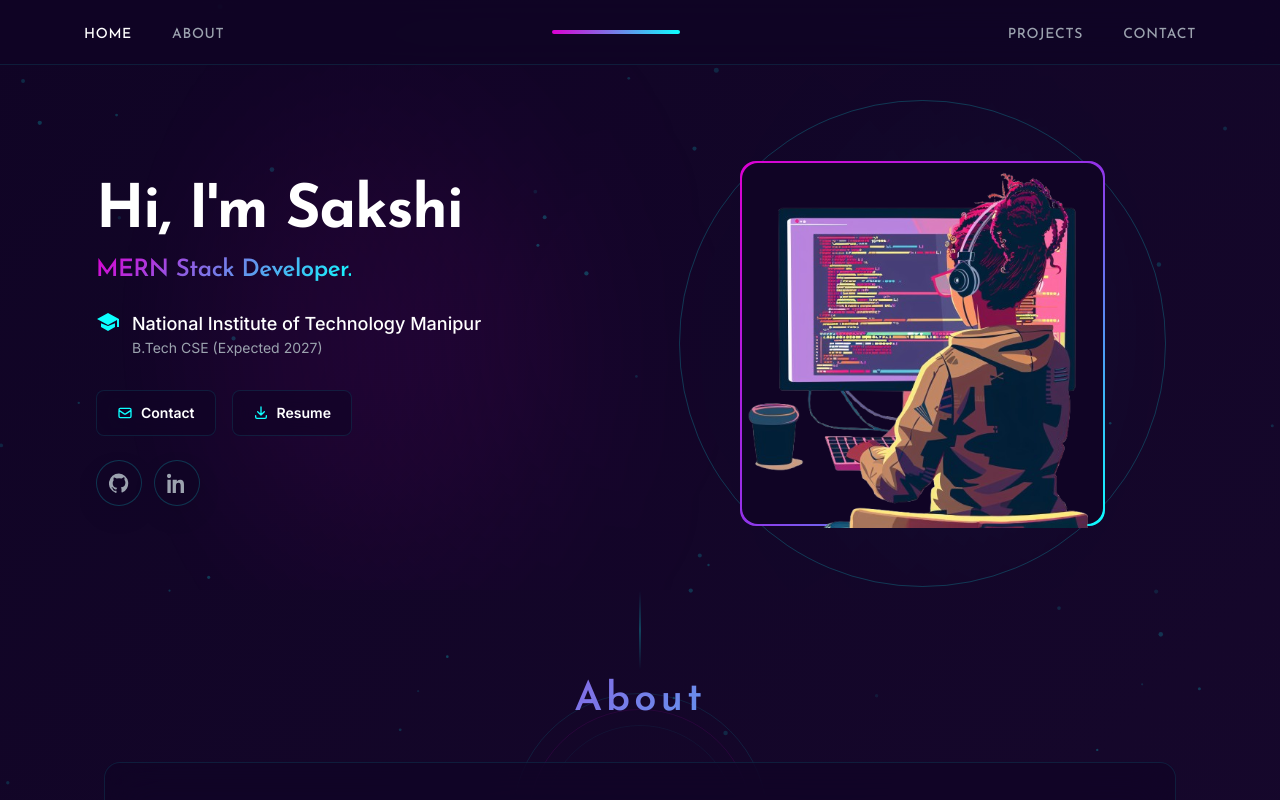
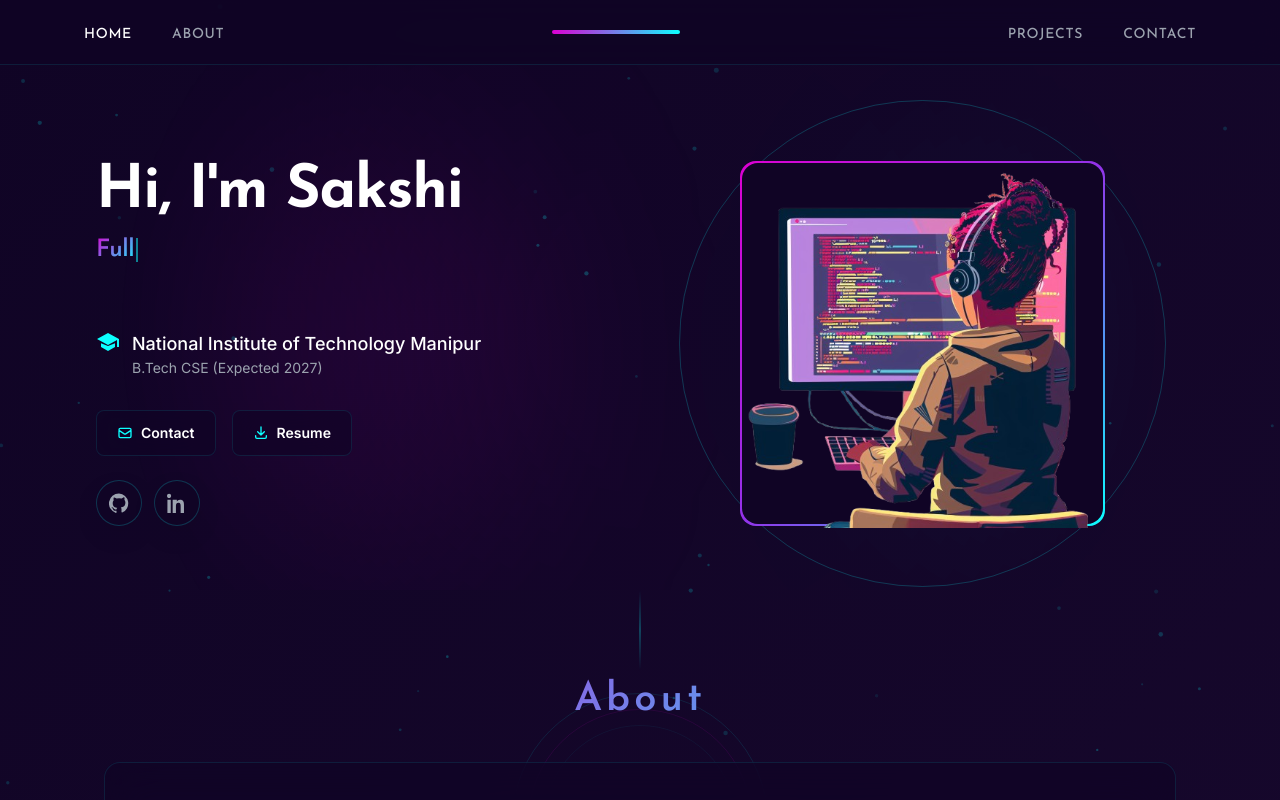
Before and after one commit to sakshigupta67/Portfolio, a Next.js app: page / in a window 1280 px wide. Shown: the top 800 px of the page. Built offline with nearby package versions, Linux system fonts and the light colour scheme.

Commit message:
Add typewriter effect component and integrate into Hero section

```diff
--- /dev/null
+++ b/app/components/Typewriter.jsx
@@ -0,0 +1,70 @@
+"use client";
+
+import { useState, useEffect, useRef, useCallback } from "react";
+
+/**
+ * RotatingTypewriter — types, pauses, deletes, and loops through phrases.
+ *
+ * @param {string[]} phrases      - Array of strings to rotate through.
+ * @param {number}   typeSpeed    - Ms per character when typing   (default 55).
+ * @param {number}   deleteSpeed  - Ms per character when deleting (default 35).
+ * @param {number}   pauseTime    - Ms to hold the full phrase     (default 1500).
+ * @param {string}   className    - Classes applied to the visible text.
+ * @param {string}   cursorClass  - Extra classes for the cursor.
+ */
+export default function RotatingTypewriter({
+  phrases = [],
+  typeSpeed = 55,
+  deleteSpeed = 35,
+  pauseTime = 1500,
+  className = "",
+  cursorClass = "",
+}) {
+  const [phraseIndex, setPhraseIndex] = useState(0);
+  const [displayed, setDisplayed] = useState("");
+  const [isDeleting, setIsDeleting] = useState(false);
+  const timerRef = useRef(null);
+
+  const currentPhrase = phrases[phraseIndex] || "";
+
+  const tick = useCallback(() => {
+    if (!isDeleting) {
+      // Typing forward
+      if (displayed.length < currentPhrase.length) {
+        setDisplayed(currentPhrase.slice(0, displayed.length + 1));
+      } else {
+        // Fully typed — pause, then start deleting
+        timerRef.current = setTimeout(() => setIsDeleting(true), pauseTime);
+        return;
+      }
+    } else {
+      // Deleting backward
+      if (displayed.length > 0) {
+        setDisplayed(currentPhrase.slice(0, displayed.length - 1));
+      } else {
+        // Fully deleted — move to next phrase
+        setIsDeleting(false);
+        setPhraseIndex((i) => (i + 1) % phrases.length);
+      }
+    }
+  }, [displayed, isDeleting, currentPhrase, pauseTime, phrases.length]);
+
+  useEffect(() => {
+    const speed = isDeleting ? deleteSpeed : typeSpeed;
+    timerRef.current = setTimeout(tick, speed);
+    return () => clearTimeout(timerRef.current);
+  }, [tick, isDeleting, deleteSpeed, typeSpeed]);
+
+  return (
+    <span
+      aria-label={phrases.join(", ")}
+      aria-live="polite"
+    >
+      <span className={className}>{displayed}</span>
+      <span
+        className={`typewriter-cursor ${cursorClass}`}
+        aria-hidden="true"
+      />
+    </span>
+  );
+}
--- a/app/globals.css
+++ b/app/globals.css
@@ -114,6 +114,22 @@ h1, h2, h3, h4, h5, h6 {
   }
 }
 
+/* ── Typewriter cursor ── */
+.typewriter-cursor {
+  display: inline-block;
+  width: 2px;
+  height: 1em;
+  margin-left: 2px;
+  vertical-align: text-bottom;
+  background: var(--color-cyan);
+  animation: blink-cursor 0.7s steps(2) infinite;
+}
+
+@keyframes blink-cursor {
+  0% { opacity: 1; }
+  100% { opacity: 0; }
+}
+
 /* Orbit animation for decorative elements */
 @keyframes orbit {
   from { transform: rotate(0deg) translateX(150px) rotate(0deg); }
--- a/app/sections/Hero.jsx
+++ b/app/sections/Hero.jsx
@@ -3,6 +3,14 @@
 import React, { useEffect, useRef } from "react";
 import { COLLEGE, DEGREE_SHORT, GRAD_EXPECTED, SOCIALS } from "../data/profile";
 import SocialIcon from "../components/SocialIcon";
+import Typewriter from "../components/Typewriter";
+
+const ROTATING_PHRASES = [
+  "MERN Stack Developer.",
+  "Full Stack Developer.",
+  "Problem Solver.",
+  "Software Engineer.",
+];
 
 export default function Hero() {
   const containerRef = useRef(null);
@@ -42,12 +50,21 @@ export default function Hero() {
             ref={containerRef}
             className="opacity-0 translate-y-2 transition-all duration-700 ease-out"
           >
-            <h1 className="font-heading text-3xl font-bold text-white sm:text-5xl lg:text-6xl">
-              Hi, I'm Sakshi
-            </h1>
-            <h2 className="mt-2 sm:mt-3 font-heading text-lg sm:text-2xl font-semibold">
-              <span className="text-gradient inline-block transition-transform duration-200 ease-out hover:-translate-y-0.5 hover:scale-[1.02] cursor-default">MERN Stack Developer.</span>
-            </h2>
+            {/* Reserve vertical space to prevent layout shift */}
+            <div className="min-h-[5.5rem] sm:min-h-[7.5rem] lg:min-h-[9rem]">
+              <h1 className="font-heading text-3xl font-bold text-white sm:text-5xl lg:text-6xl">
+                Hi, I&apos;m Sakshi
+              </h1>
+              <h2 className="mt-2 sm:mt-3 font-heading text-lg sm:text-2xl font-semibold">
+                <Typewriter
+                  phrases={ROTATING_PHRASES}
+                  typeSpeed={55}
+                  deleteSpeed={35}
+                  pauseTime={1500}
+                  className="text-gradient inline-block"
+                />
+              </h2>
+            </div>
 
             {/* College and degree details (with icon) */}
             <div className="mt-4 sm:mt-6">
```
